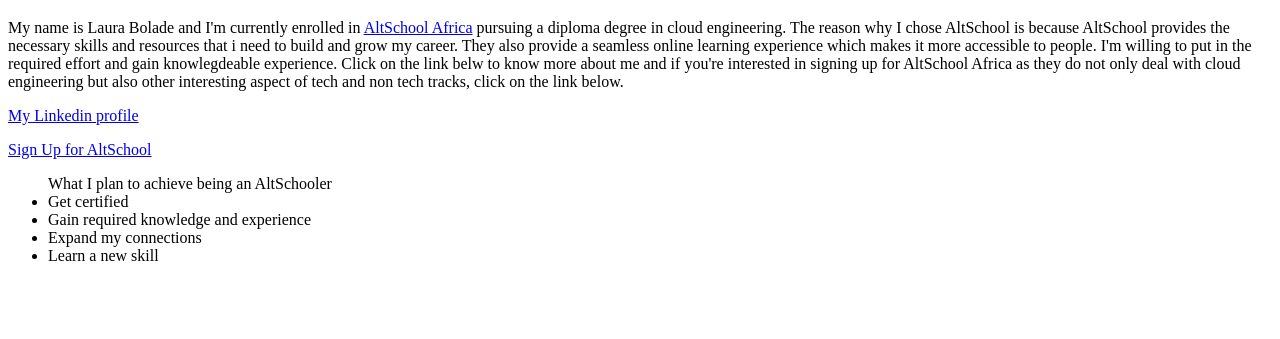
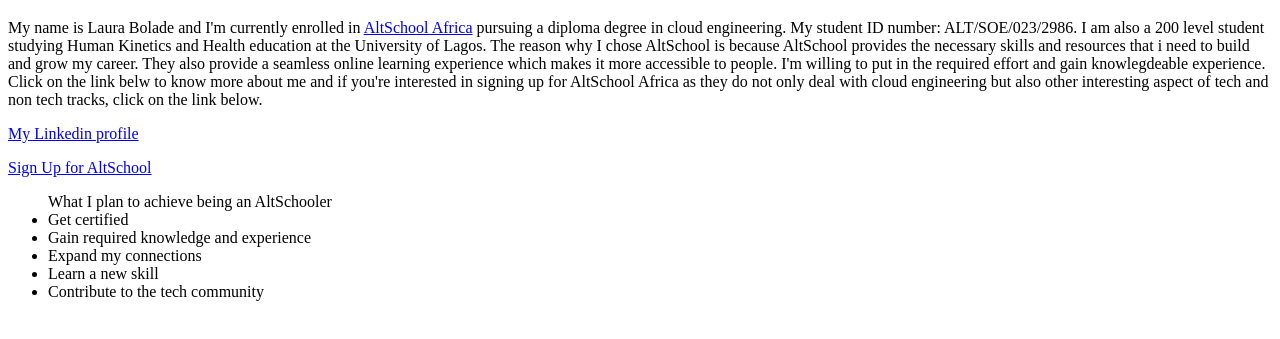
Before and after one commit to Temiloluwa16/AltSchool-test, a plain HTML site: page index.html in a window 1280 px wide. Shown: the part 87-426 px from the top of the page. Drawn offline with Linux system fonts and the light colour scheme.

Commit message:
another commit made

```diff
--- a/index.html
+++ b/index.html
@@ -13,15 +13,17 @@
     <p>
       My name is Laura Bolade and I'm currently enrolled in
       <a href="https://altschoolafrica.com/">AltSchool Africa</a> pursuing a
-      diploma degree in cloud engineering. The reason why I chose AltSchool is
-      because AltSchool provides the necessary skills and resources that i need
-      to build and grow my career. They also provide a seamless online learning
-      experience which makes it more accessible to people. I'm willing to put in
-      the required effort and gain knowlegdeable experience. Click on the link
-      belw to know more about me and if you're interested in signing up for
-      AltSchool Africa as they do not only deal with cloud engineering but also
-      other interesting aspect of tech and non tech tracks, click on the link
-      below.
+      diploma degree in cloud engineering. My student ID number:
+      ALT/SOE/023/2986. I am also a 200 level student studying Human Kinetics
+      and Health education at the University of Lagos. The reason why I chose
+      AltSchool is because AltSchool provides the necessary skills and resources
+      that i need to build and grow my career. They also provide a seamless
+      online learning experience which makes it more accessible to people. I'm
+      willing to put in the required effort and gain knowlegdeable experience.
+      Click on the link belw to know more about me and if you're interested in
+      signing up for AltSchool Africa as they do not only deal with cloud
+      engineering but also other interesting aspect of tech and non tech tracks,
+      click on the link below.
     </p>
 
     <a
@@ -38,7 +40,7 @@
       <li>Gain required knowledge and experience</li>
       <li>Expand my connections</li>
       <li>Learn a new skill</li>
+      <li>Contribute to the tech community </li>
     </ul>
   </body>
-
 </html>
```
